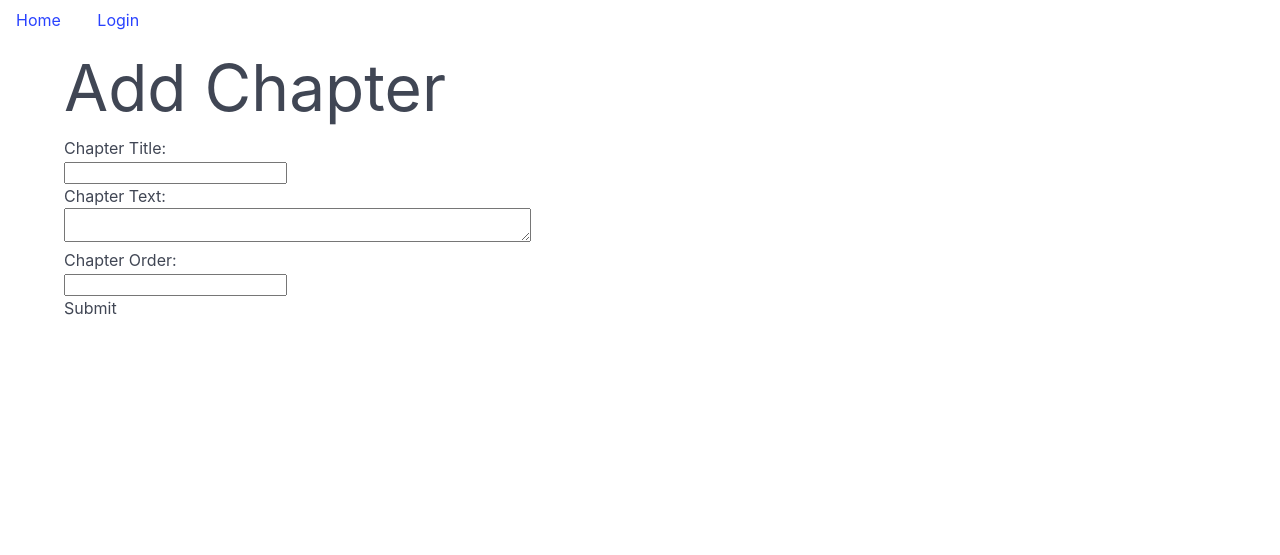
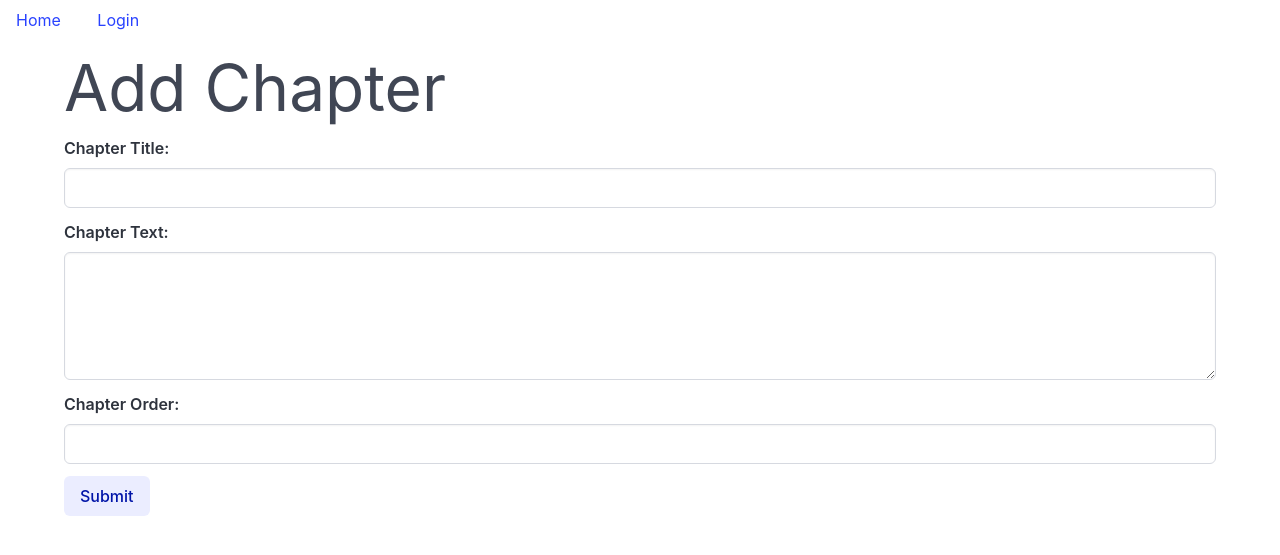
Before and after one commit to jruss06/ficition, a Django app: template story/templates/story/addchapter.html in a window 1280 px wide. Shown: the top 555 px of the page. Run offline with Django 5.2, Linux system fonts and the light colour scheme; the template is opened without the code that fills it, so the values that code supplies are empty.

Commit message:
adjust styles

```diff
--- a/story/templates/story/addchapter.html
+++ b/story/templates/story/addchapter.html
@@ -1,22 +1,33 @@
-{% extends "base.html" %}
+{% extends 'base.html' %}
 
-{% block header %}Add Chapter{% endblock %}
+{% block header %}
+  Add Chapter
+{% endblock %}
 
 {% block content %}
-<form action="{% url 'postchapter' story.id %}" method="post">
-{% csrf_token %}
-<label>Chapter Title: </label>
-<div><input type="text" name="chaptertitle" /></div>
+  <form action="{% url 'postchapter' story.id %}" method="post">
+    {% csrf_token %}
+    <div class="field">
+      <label class="label">Chapter Title:</label>
+      <div>
+        <input class="input" type="text" name="chaptertitle" />
+      </div>
+    </div>
 
-<label>Chapter Text: </label>
-<div>
-	<textarea cols="50" name="body"></textarea>
-</div>
+    <div class="field">
+      <label class="label">Chapter Text:</label>
+      <div>
+        <textarea class="textarea" cols="50" name="body"></textarea>
+      </div>
+    </div>
 
-<label>Chapter Order: </label>
-<div><input class="bg-black" type="number" name="order" /></div>
+    <div class="field">
+      <label class="label">Chapter Order:</label>
+      <div>
+        <input class="input" type="number" name="order" />
+      </div>
+    </div>
 
-<button type="submit">Submit</button>
-</form>
-
+    <button class="button is-link is-light" type="submit">Submit</button>
+  </form>
 {% endblock %}
```
Also changed, not shown: story/templates/story/edit.html (+20 -11 lines).
